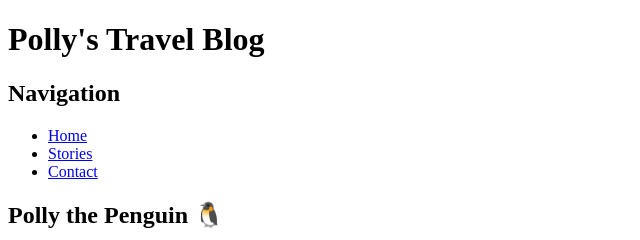
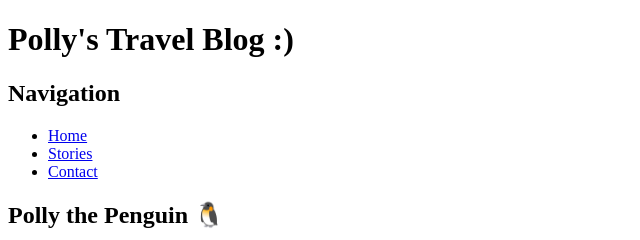
Before and after one commit to Jayben2145/lab03cosc203, a plain HTML site: page index.html in a window 1280 px wide. Shown: the top 240 px of the page, 0-640 px from the left. Drawn offline with Linux system fonts and the light colour scheme.

Commit message:
made some changes

```diff
--- a/index.html
+++ b/index.html
@@ -12,7 +12,7 @@
 <body>
 <header>
     <h1>
-        Polly's Travel Blog
+        Polly's Travel Blog :)
     </h1>
 </header>
 <nav>
```
